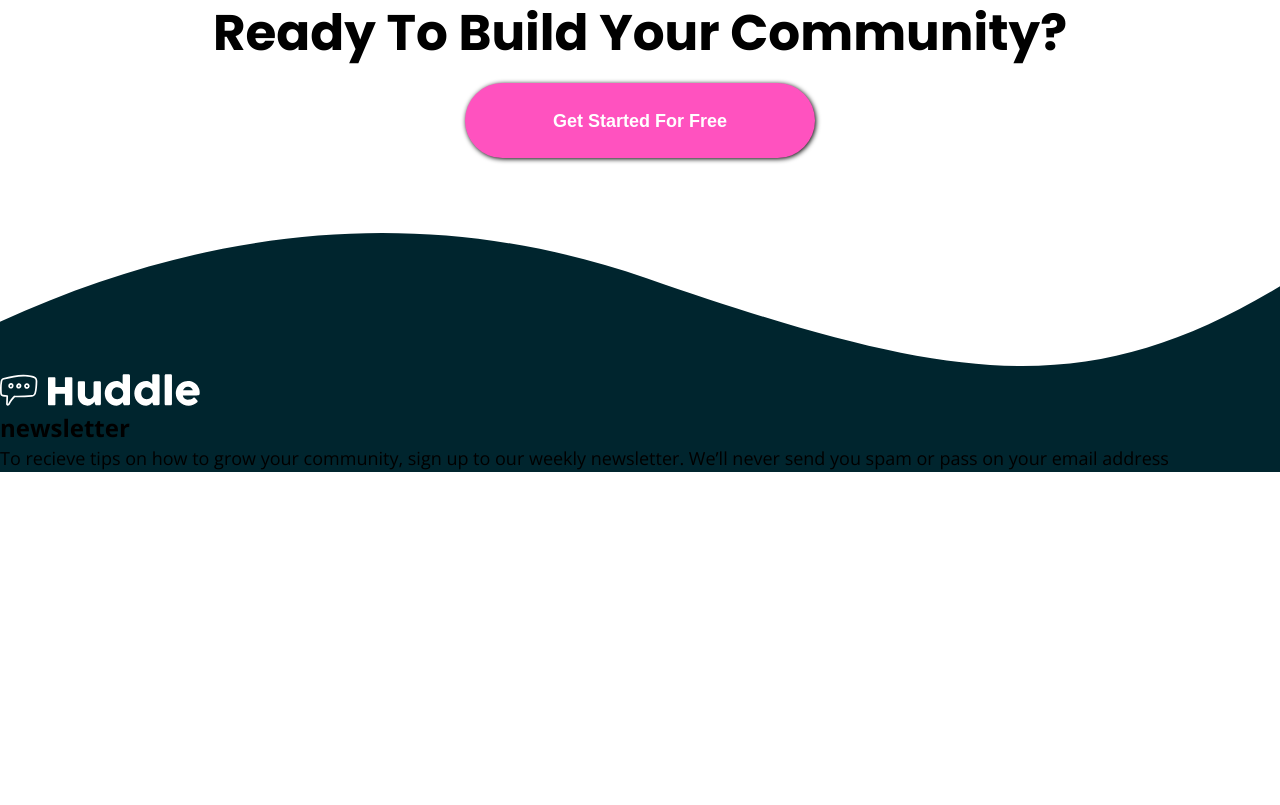
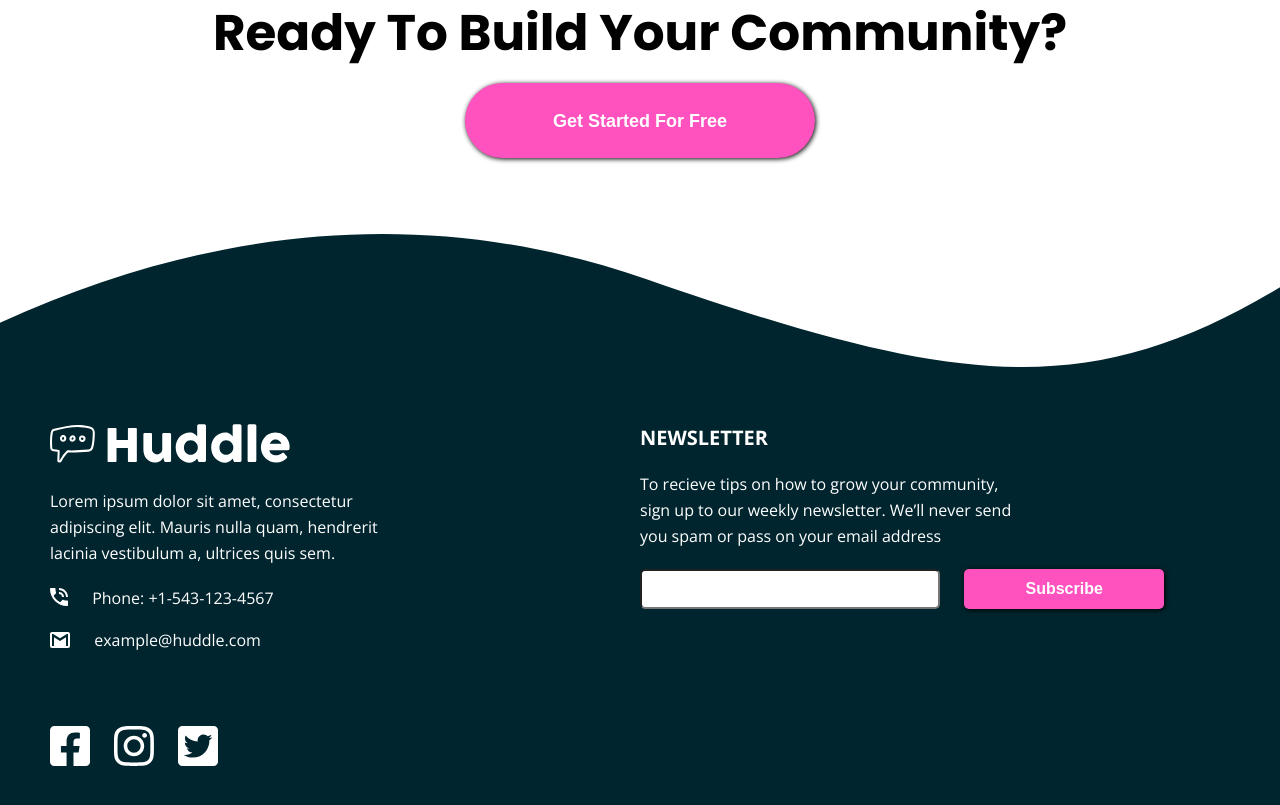
Before and after one commit to muriloviscondi/huddle_landing_page_with_curved_sections_frontendmentor, a plain HTML site: page index.html in a window 1280 px wide. Shown: the part 3810-4615 px from the top of the page. Before the commit the page ends 4282 px from the top, so only its background shows below. Drawn offline with nearby package versions, Linux system fonts and the light colour scheme.

Commit message:
finalizando footer

```diff
--- a/css/style.css
+++ b/css/style.css
@@ -35,7 +35,7 @@ p {
   margin: 20px auto;
 }
 
-.content-button input[type=button] {
+input[type=button] {
   width: 350px;
   height: 75px;
   color: #fff;
@@ -49,11 +49,11 @@ p {
   cursor: pointer;
 }
 
-.content-button input[type=button]:hover {
+input[type=button]:hover {
   opacity: 0.90;
 }
 
-.content-button input[type=button]:focus {
+input[type=button]:focus {
   outline-style: none;
 }
 
@@ -199,11 +199,73 @@ nav #try_it:hover {
   text-align: center;
 }
 
+/*=== FOOTER ===*/
+
 .footer-content {
   width: 100%;
+  padding: 50px;
+  color: #fff;
   background: var(--very-dark-cyan-color);
+
+  display: grid;
+  grid-template-columns: 1fr 1fr;
 }
 
-.footer__logo img {
+footer .bg-image-content.top {
+  top: 6px;
+}
+
+.footer-content p {
+  max-width: 375px;
+  margin: 20px 0;
+  font-size: 16px;
+  line-height: 26px;
+}
+
+.footer__icons-contact {
+  margin-bottom: 20px;
+}
+
+.footer__icons-contact i {
+  margin-right: 20px;
+  position: relative;
+  top: 2px;
+}
+
+.media_socials {
+  margin-top: 75px;
+}
+
+.media_socials a + a {
+  margin-left: 20px;
+}
+
+.media_socials a img {
+  width: 40px;
+}
+
+.footer__newsletter h2 {
+  font-size: 20px;
+  text-transform: uppercase;
+}
+
+.footer__input {
+  display: inline-block;
+}
+
+.footer__input input[type=email] {
+  width: 300px;
+  height: 40px;
+  margin: auto 20px 20px auto;
+  font-size: 16px;
+  line-height: 26px;
+  border-radius: 5px;
+}
+
+.footer__input input[type=button] {
   width: 200px;
+  height: 40px;
+  font-size: 16px;
+  line-height: 26px;
+  border-radius: 5px;
 }
--- a/index.html
+++ b/index.html
@@ -129,12 +129,37 @@
           <div class="footer__logo">
             <img src="images/logo-footer.svg" alt="logo Hunuddle">
           </div>
+
+          <div class="footer__description">
+            <p>Lorem ipsum dolor sit amet, consectetur adipiscing elit. Mauris nulla quam, hendrerit lacinia vestibulum a, ultrices quis sem.</p>
+          </div>
+
+          <div class="footer__icons-contact">
+            <i><img src="images/icon-phone.svg" alt=""></i>
+            <span>Phone: +1-543-123-4567</span>
+          </div>
+          <div class="footer__icons-contact">
+            <i><img src="images/icon-email.svg" alt=""></i>
+            <span>example@huddle.com</span>
+          </div>
+
+          <div class="media_socials">
+            <a href="#"><img src="images/icon-facebook.svg" alt="icon facebook"></a>
+            <a href="#"><img src="images/icon-instagram.svg" alt="icon instagram"></a>
+            <a href="#"><img src="images/icon-twitter.svg" alt="icon twitter"></a>
+          </div>
         </div>
 
         <div class="footer__newsletter">
           <h2>newsletter</h2>
           <p>To recieve tips on how to grow your community, sign up to our weekly newsletter. We’ll never send you spam or pass on your email address</p>
+
+          <div class="footer__input">
+            <input type="email" name="newsletter" id="newsletter">
+            <input type="button" value="Subscribe">
+          </div>
         </div>
+
       </div>
     </footer>
   </main>
```
Also changed, not shown: images/icon-facebook.svg (added), images/icon-instagram.svg (added), images/icon-twitter.svg (added).
